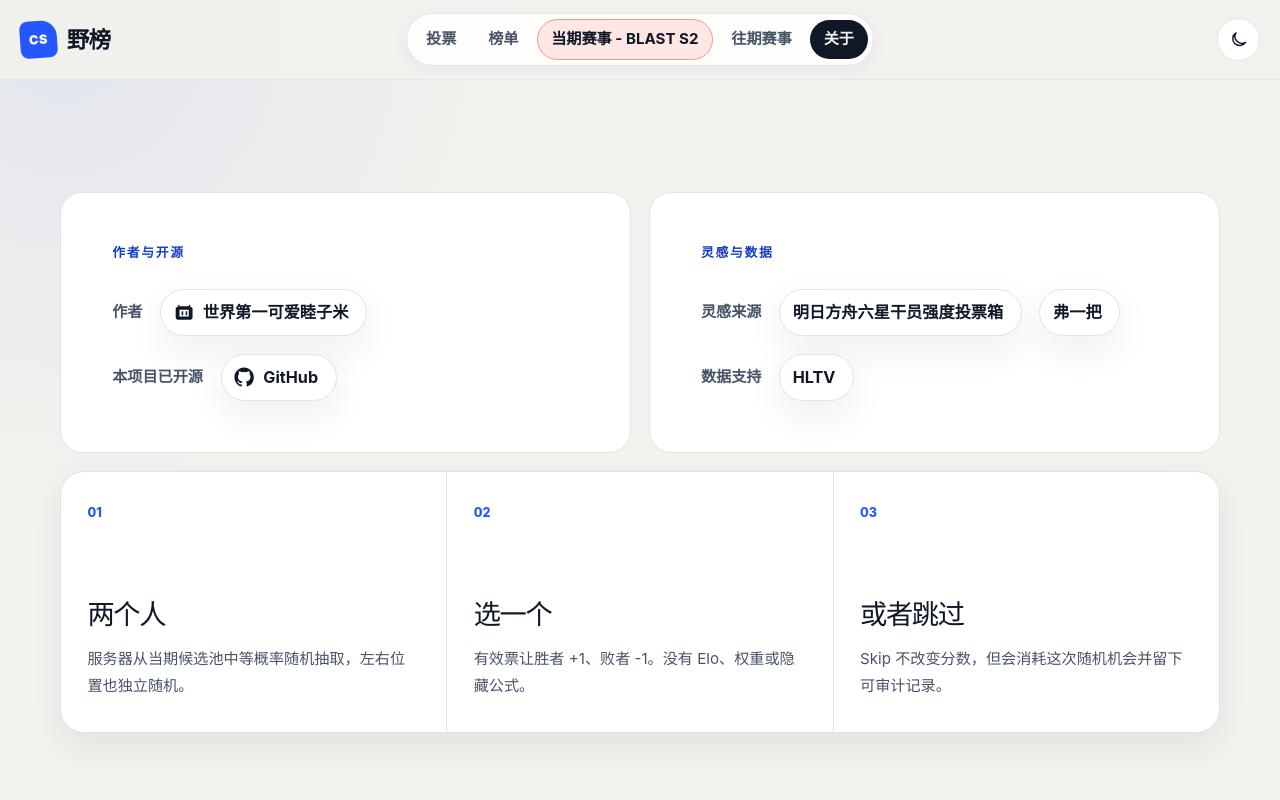
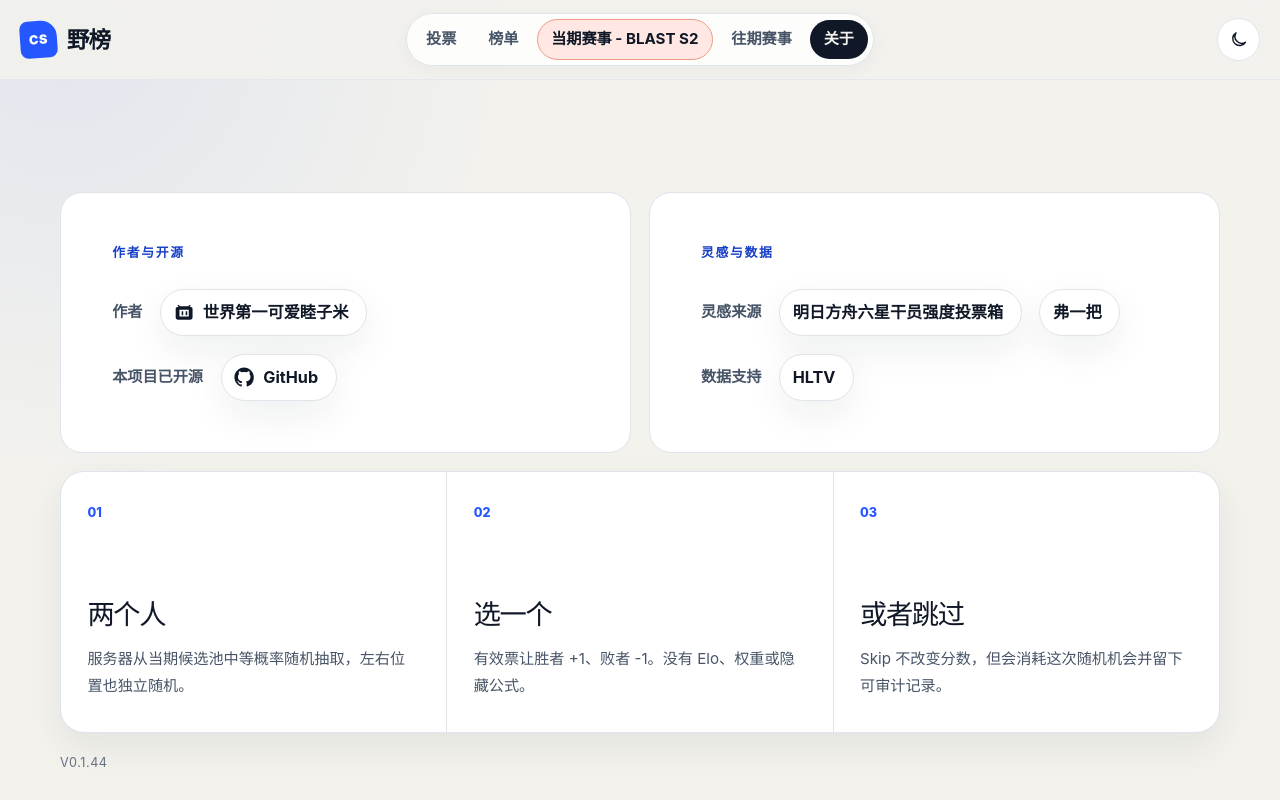
Before and after one commit to yfeng1714/CS-Community-Ranking, a Next.js app: page /about in a window 1280 px wide. Built offline with nearby package versions, Linux system fonts and the light colour scheme.

Commit message:
Show the product version on About and pass Prettier in CI.

```diff
--- a/src/app/(public)/about/page.tsx
+++ b/src/app/(public)/about/page.tsx
@@ -1,6 +1,8 @@
 import type { Metadata } from "next";
+
 import { ProductPageView } from "@/components/analytics/page-view";
 import { BilibiliIcon, GitHubIcon } from "@/components/icons";
+import { APP_VERSION } from "@/domain/app-version";
 
 export const metadata: Metadata = {
   title: "关于与规则",
@@ -93,6 +95,8 @@
           <p>Skip 不改变分数，但会消耗这次随机机会并留下可审计记录。</p>
         </article>
       </section>
+
+      <p className="about-version">{APP_VERSION}</p>
     </main>
   );
 }
--- a/src/app/globals.css
+++ b/src/app/globals.css
@@ -2000,6 +2000,13 @@
   height: 1.15rem;
 }
 
+.about-version {
+  margin: 1.15rem 0 0;
+  color: var(--muted);
+  font-size: 0.72rem;
+  letter-spacing: 0.04em;
+}
+
 .rule-strip {
   display: grid;
   grid-template-columns: repeat(3, 1fr);
--- a/src/domain/analytics/events.ts
+++ b/src/domain/analytics/events.ts
@@ -16,7 +16,9 @@
     ]),
     metadata: z
       .object({
-        page: z.enum(["about", "current-event", "past-events", "player", "ranking", "vote"]).optional(),
+        page: z
+          .enum(["about", "current-event", "past-events", "player", "ranking", "vote"])
+          .optional(),
         playerSlug: z
           .string()
           .regex(/^[a-z0-9]+(?:-[a-z0-9]+)*$/)
--- /dev/null
+++ b/src/domain/app-version.ts
@@ -0,0 +1 @@
+export const APP_VERSION = "V0.1.44";
--- a/src/domain/event-mvp/bundle.ts
+++ b/src/domain/event-mvp/bundle.ts
@@ -7,7 +7,8 @@
 export const CURRENT_EVENT_MVP_PATH = "/current-event";
 export const PAST_EVENTS_PATH = "/past-events";
 export const EVENT_MVP_TOP_N = 10;
-export const EVENT_MVP_BUNDLE_FILE = "data/reviewed-sources/hltv-blast-open-s2-2026-candidates.json";
+export const EVENT_MVP_BUNDLE_FILE =
+  "data/reviewed-sources/hltv-blast-open-s2-2026-candidates.json";
 export const ARCHIVED_EVENT_MVP_BUNDLE_FILE = "data/reviewed-sources/hltv-ewc-2026-candidates.json";
 
 const slug = z.string().regex(/^[a-z0-9]+(?:-[a-z0-9]+)*$/);
--- a/src/domain/public/queries.ts
+++ b/src/domain/public/queries.ts
@@ -150,7 +150,9 @@
   const [row] = await database
     .select({ value: count() })
     .from(votes)
-    .where(and(eq(votes.editionId, editionId), eq(votes.status, "VALID"), ne(votes.choice, "SKIP")));
+    .where(
+      and(eq(votes.editionId, editionId), eq(votes.status, "VALID"), ne(votes.choice, "SKIP")),
+    );
   return toPublicCount(BigInt(row?.value ?? 0), "valid community votes");
 }
 
```
Also changed, not shown: 6 other files (tests, documents, lock files or other folders).
